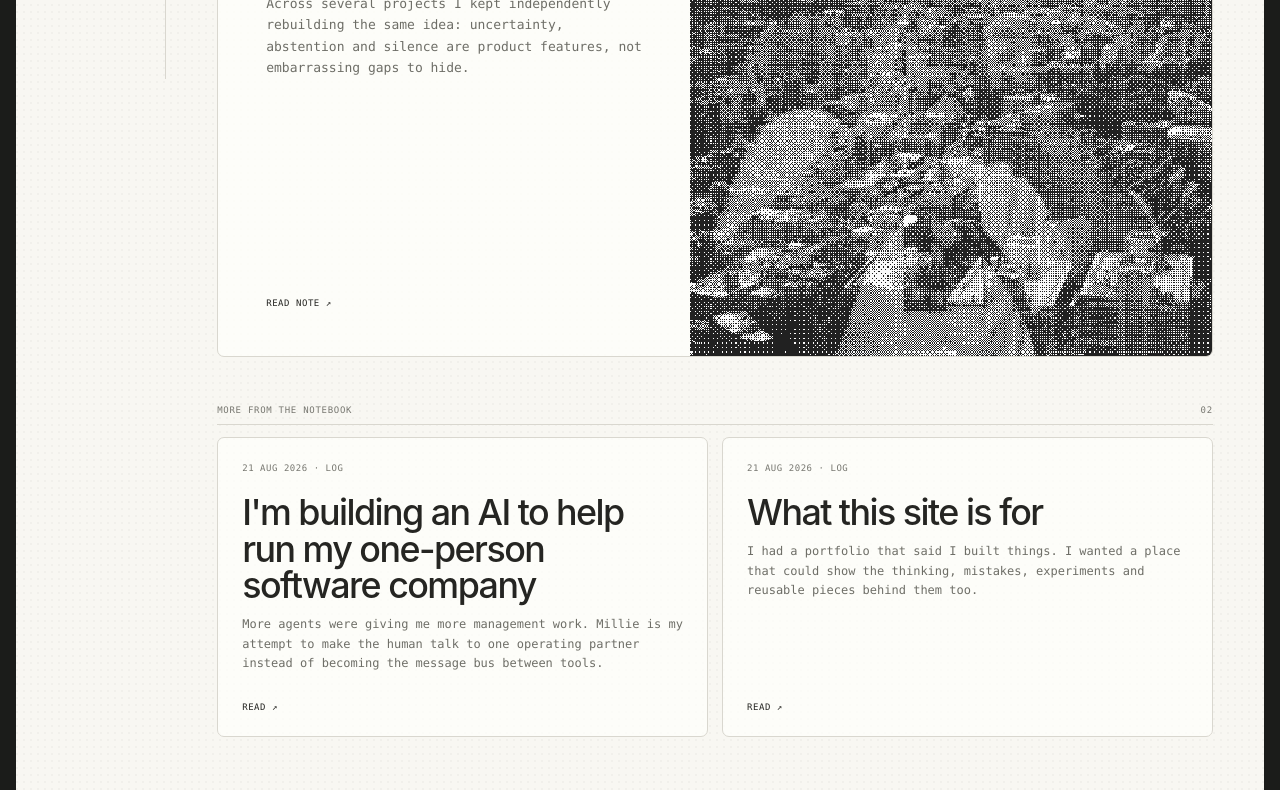
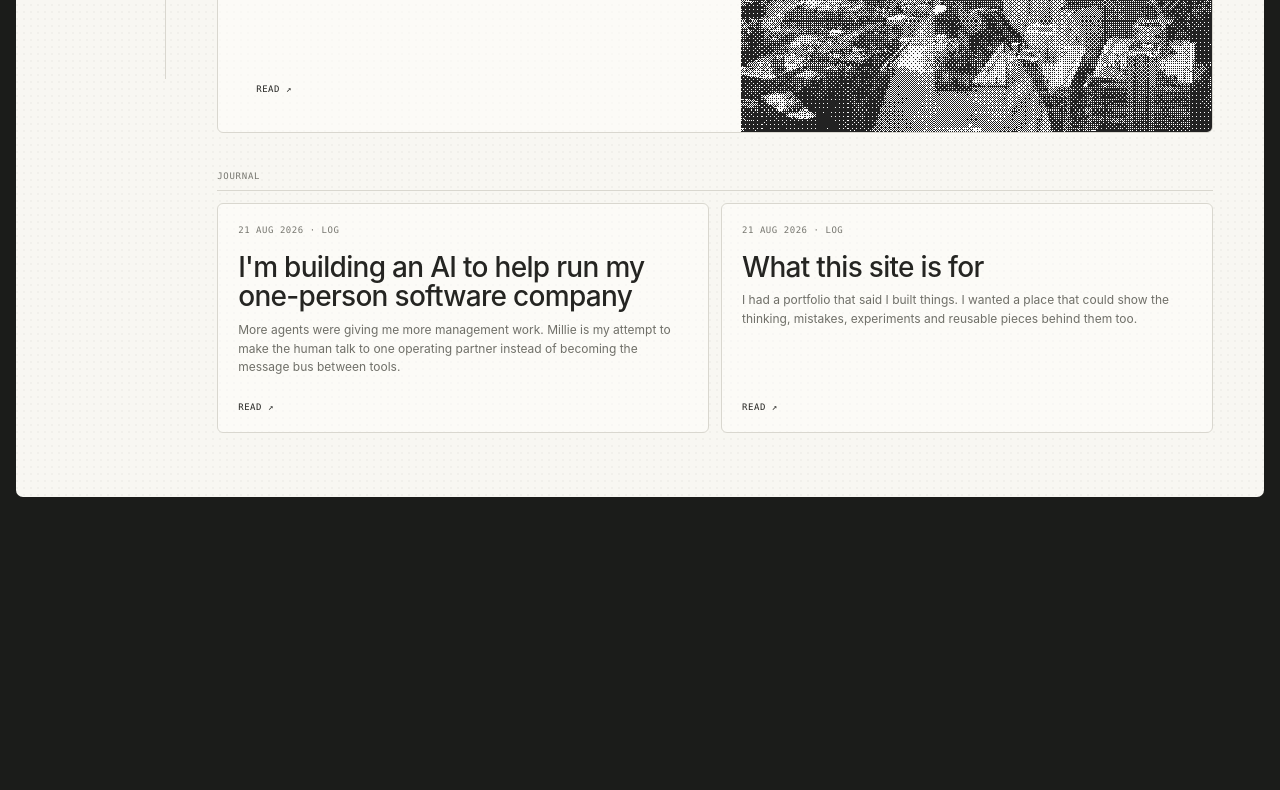
Before and after one commit to appellemoipizza/appellemoipizza.github.io, an Astro site: page /home in a window 1280 px wide. Shown: the part 705-1495 px from the top of the page. After the commit the page ends 1218 px from the top, so only its background shows below. Built offline with nearby package versions, Linux system fonts and the light colour scheme; Astro itself is replaced by a stand-in of ours.

Commit message:
refactor: make home a calm journal only

```diff
--- a/src/pages/home.astro
+++ b/src/pages/home.astro
@@ -10,7 +10,7 @@ const rest = notes.filter((note) => note.id !== featured?.id);
 const formatDate = (date: Date) => date.toLocaleDateString('en-GB', { day: '2-digit', month: 'short', year: 'numeric' });
 const featuredImage = featured?.data.image ?? '/assets/dither-reflection.png';
 ---
-<JournalLayout active="journal">
+<JournalLayout>
   <header class="intro">
     <div class="eyebrow">PERSONAL / RESEARCH JOURNAL</div>
     <h1>A quiet place to document what I’m working on.</h1>
@@ -19,27 +19,22 @@ const featuredImage = featured?.data.image ?? '/assets/dither-reflection.png';
 
   {featured && (
     <section aria-labelledby="latest-heading">
-      <div class="section-heading">
-        <span id="latest-heading">Latest note</span>
-        <a href="/notes">Full archive ↗</a>
-      </div>
+      <div class="section-heading"><span id="latest-heading">Latest note</span></div>
       <a class="featured-card" href={`/notes/${featured.id}`}>
         <div class="featured-copy">
           <div class="post-meta">{formatDate(featured.data.date)} · {featured.data.kind}</div>
           <h2>{featured.data.title}</h2>
           <p>{featured.data.summary}</p>
-          <span class="read">Read note ↗</span>
+          <span class="read">Read ↗</span>
         </div>
         <div class="featured-image"><img src={featuredImage} alt="" /></div>
       </a>
     </section>
   )}
 
-  <section class="posts-section" aria-labelledby="recent-heading">
-    <div class="section-heading">
-      <span id="recent-heading">More from the notebook</span>
-      <span class="count">{String(rest.length).padStart(2, '0')}</span>
-    </div>
+  {rest.length > 0 && (
+    <section class="posts-section" aria-labelledby="more-heading">
+      <div class="section-heading"><span id="more-heading">Journal</span></div>
       <div class="post-grid">
         {rest.map((note) => (
           <a class:list={['post-card', { 'has-image': Boolean(note.data.image) }]} href={`/notes/${note.id}`}>
@@ -54,31 +49,40 @@ const featuredImage = featured?.data.image ?? '/assets/dither-reflection.png';
         ))}
       </div>
     </section>
+  )}
 </JournalLayout>
 
 <style>
-  .intro { max-width: 880px; padding: 8px 0 58px; }
-  .intro h1 { margin: 15px 0 17px; max-width: 820px; font-size: clamp(46px, 6vw, 82px); line-height: .98; letter-spacing: -.055em; font-weight: 500; }
-  .intro p { max-width: 660px; margin: 0; font: 14px/1.65 var(--mono); color: var(--muted); }
-  .featured-card { display: grid; grid-template-columns: minmax(0,.95fr) minmax(320px,1.05fr); min-height: 440px; border: 1px solid var(--line); border-radius: 7px; overflow: hidden; text-decoration: none; background: rgba(255,255,252,.78); }
-  .featured-copy { padding: clamp(28px,4vw,48px); display: flex; flex-direction: column; }
-  .featured-copy h2 { margin: 36px 0 15px; font-size: clamp(34px,4.6vw,62px); line-height: .98; letter-spacing: -.05em; font-weight: 500; }
-  .featured-copy p, .post-body p { margin: 0; font: 13px/1.65 var(--mono); color: #6e6e67; }
-  .featured-copy .read { margin-top: auto; padding-top: 34px; }
-  .featured-image, .post-image { overflow: hidden; background: #d7d6cf; }
-  .featured-image img, .post-image img { width: 100%; height: 100%; object-fit: cover; image-rendering: pixelated; filter: grayscale(1) contrast(1.04); transition: filter .28s ease, transform .55s ease; }
-  .featured-card:hover img, .post-card:hover img { filter: grayscale(.15) contrast(1.04); transform: scale(1.01); }
-  .featured-card:hover .read, .post-card:hover .read { color: var(--signal); }
-  .posts-section { margin-top: 48px; }
-  .post-grid { display: grid; grid-template-columns: repeat(2,minmax(0,1fr)); gap: 14px; }
-  .post-card { min-height: 285px; border: 1px solid var(--line); border-radius: 7px; overflow: hidden; text-decoration: none; background: rgba(255,255,252,.72); display: grid; }
-  .post-card.has-image { grid-template-rows: 165px 1fr; }
+  .intro { max-width: 680px; padding: 2px 0 42px; }
+  .intro h1 { margin: 12px 0 12px; max-width: 640px; font-size: clamp(30px, 4vw, 46px); line-height: 1.04; letter-spacing: -.035em; font-weight: 520; }
+  .intro p { max-width: 590px; margin: 0; color: var(--muted); font-size: 13px; line-height: 1.55; }
+
+  .featured-card { display: grid; grid-template-columns: minmax(0, 1fr) minmax(260px, .9fr); min-height: 340px; border: 1px solid var(--line); border-radius: 6px; overflow: hidden; text-decoration: none; background: rgba(255,255,252,.58); }
+  .featured-copy { padding: clamp(24px, 3.4vw, 38px); display: flex; flex-direction: column; }
+  .featured-copy h2 { margin: 26px 0 11px; font-size: clamp(27px, 3.5vw, 42px); line-height: 1.03; letter-spacing: -.035em; font-weight: 520; }
+  .featured-copy p, .post-body p { margin: 0; color: #6f6f68; font-size: 12px; line-height: 1.55; }
+  .featured-copy .read { margin-top: auto; padding-top: 26px; }
+
+  .featured-image, .post-image { overflow: hidden; background: #deddd6; }
+  .featured-image img, .post-image img { width: 100%; height: 100%; object-fit: cover; image-rendering: pixelated; filter: grayscale(1) contrast(1.03); transition: filter .25s ease; }
+  .featured-card:hover img, .post-card:hover img { filter: grayscale(.2) contrast(1.03); }
+
+  .posts-section { margin-top: 38px; }
+  .post-grid { display: grid; grid-template-columns: repeat(2, minmax(0, 1fr)); gap: 12px; }
+  .post-card { min-height: 230px; border: 1px solid var(--line); border-radius: 6px; overflow: hidden; text-decoration: none; background: rgba(255,255,252,.46); display: grid; }
+  .post-card.has-image { grid-template-rows: 135px 1fr; }
   .post-image { border-bottom: 1px solid var(--line); }
-  .post-body { padding: 24px; display: flex; flex-direction: column; }
-  .post-body h2 { margin: 20px 0 11px; font-size: clamp(25px,2.8vw,37px); line-height: 1.02; letter-spacing: -.043em; font-weight: 500; }
-  .post-body p { font-size: 12px; }
-  .post-card .read { margin-top: auto; padding-top: 28px; }
-  .post-card:hover { border-color: #aaa79f; }
-  @media (max-width: 860px) { .featured-card { grid-template-columns: 1fr; } .featured-image { min-height: 310px; order: -1; } }
-  @media (max-width: 620px) { .intro h1 { font-size: clamp(42px,13vw,64px); } .post-grid { grid-template-columns: 1fr; } .featured-copy h2 { font-size: 40px; } }
+  .post-body { padding: 20px; display: flex; flex-direction: column; }
+  .post-body h2 { margin: 16px 0 9px; font-size: clamp(20px, 2.4vw, 28px); line-height: 1.06; letter-spacing: -.025em; font-weight: 520; }
+  .post-card .read { margin-top: auto; padding-top: 22px; }
+
+  @media (max-width: 760px) {
+    .featured-card { grid-template-columns: 1fr; }
+    .featured-image { min-height: 230px; order: -1; }
+  }
+  @media (max-width: 560px) {
+    .post-grid { grid-template-columns: 1fr; }
+    .intro h1 { font-size: 32px; }
+    .featured-copy h2 { font-size: 28px; }
+  }
 </style>
```
Lines whose indentation alone changed are shown as unchanged.
